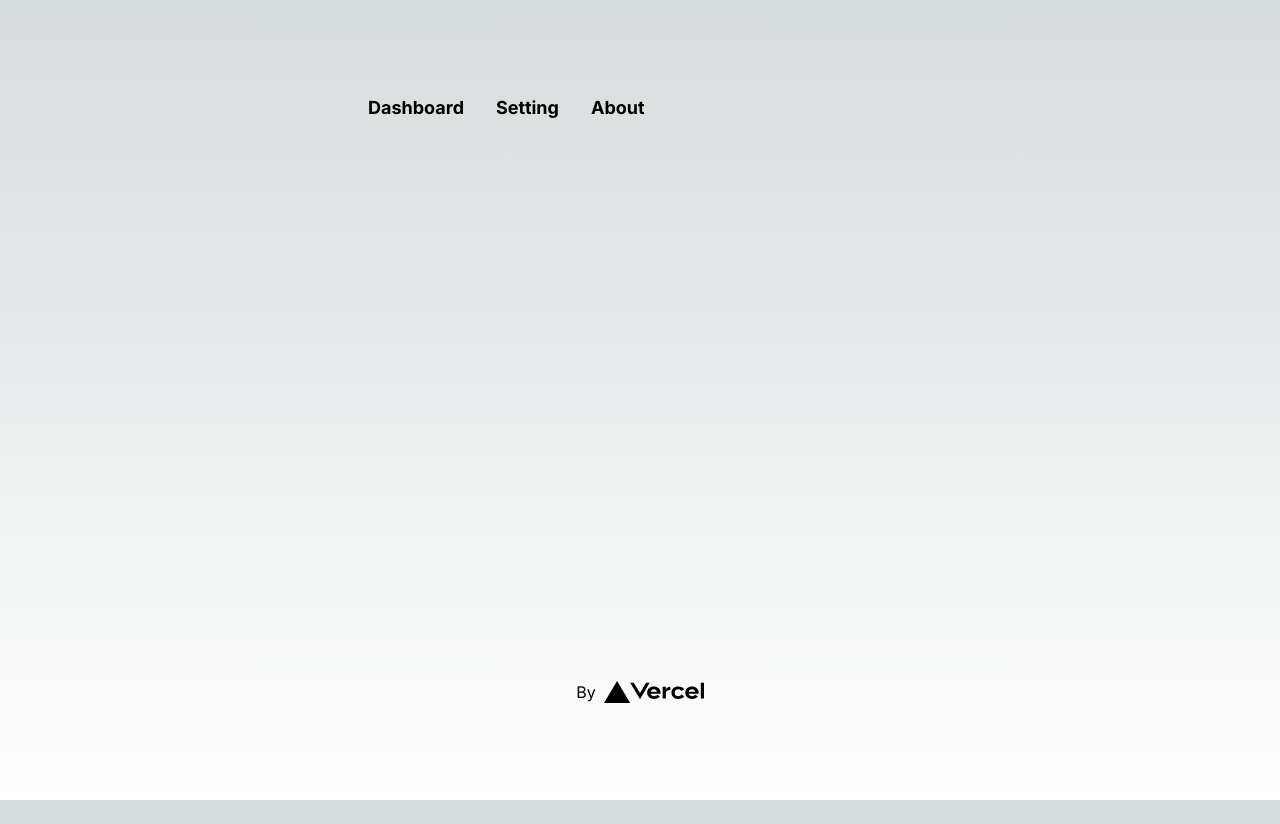
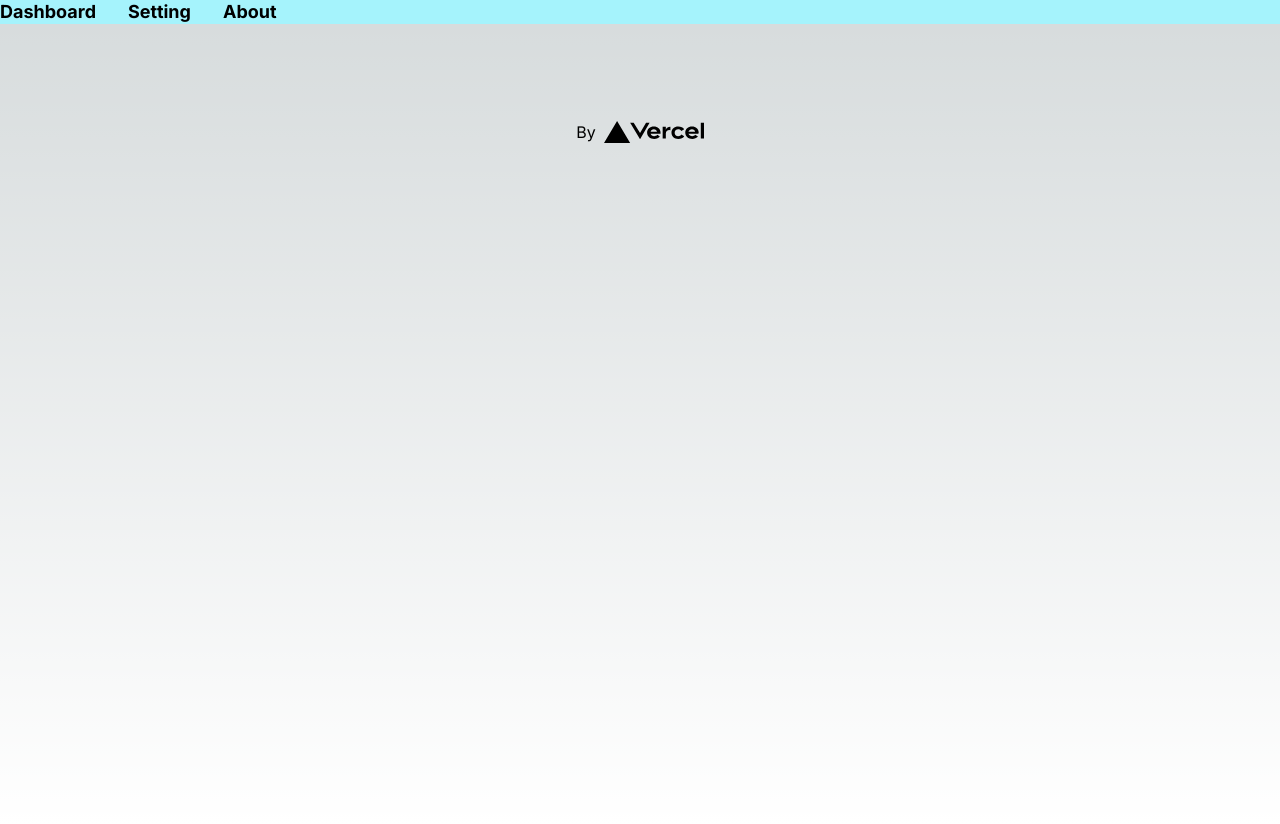
Before and after one commit to marieooq/nextjs-playground, a Next.js app: page / in a window 1280 px wide. Before the commit the page ends 800 px from the top, so only its background shows below. Built offline with nearby package versions, Linux system fonts and the light colour scheme.

Commit message:
created Navigation

```diff
--- a/app/layout.tsx
+++ b/app/layout.tsx
@@ -1,5 +1,6 @@
 import "./globals.css";
 import { Inter } from "next/font/google";
+import { Navigation } from "./ui/Navigation";
 
 const inter = Inter({ subsets: ["latin"] });
 
@@ -15,7 +16,16 @@ export default function RootLayout({
 }) {
   return (
     <html lang="en">
-      <body className={inter.className}>{children}</body>
+      <body className={inter.className}>
+        <Navigation
+          navLinks={[
+            { href: "/dashboard", name: "Dashboard" },
+            { href: "/setting", name: "Setting" },
+            { href: "/about", name: "About" },
+          ]}
+        />
+        {children}
+      </body>
     </html>
   );
 }
--- a/app/page.tsx
+++ b/app/page.tsx
@@ -1,30 +1,8 @@
 import Image from "next/image";
-import Link from "next/link";
 
 export default function Home() {
   return (
     <main className="flex min-h-screen flex-col items-center justify-between p-24">
-      <div className="w-1/2 flex items-center space-x-8">
-        <Link
-          href="/dashboard"
-          className="inline-block text-lg leading-6 font-bold"
-        >
-          Dashboard
-        </Link>
-        <Link
-          href="/setting"
-          className="inline-block text-lg leading-6 font-bold"
-        >
-          Setting
-        </Link>
-        <Link
-          href="/about"
-          className="inline-block text-lg leading-6 font-bold"
-        >
-          About
-        </Link>
-      </div>
-
       <a
         className="pointer-events-none flex place-items-center gap-2 p-8 lg:pointer-events-auto lg:p-0"
         href="https://vercel.com?utm_source=create-next-app&utm_medium=appdir-template&utm_campaign=create-next-app"
--- /dev/null
+++ b/app/ui/Navigation.tsx
@@ -0,0 +1,32 @@
+"use client";
+
+import { usePathname } from "next/navigation";
+import Link from "next/link";
+import classNames from "classnames";
+
+type navLinksType = { href: string; name: string }[];
+
+export function Navigation({ navLinks }: { navLinks: navLinksType }) {
+  const pathname = usePathname();
+
+  return (
+    <div className="w-full flex items-center space-x-8 bg-cyan-200">
+      {navLinks.map((link) => {
+        const isActive = pathname.startsWith(link.href);
+
+        return (
+          <Link
+            className={classNames("inline-block text-lg leading-6 font-bold ", {
+              "text-orange-600": isActive,
+              "text-black": !isActive,
+            })}
+            href={link.href}
+            key={link.name}
+          >
+            {link.name}
+          </Link>
+        );
+      })}
+    </div>
+  );
+}
--- a/package.json
+++ b/package.json
@@ -13,6 +13,7 @@
     "@types/react": "18.2.14",
     "@types/react-dom": "18.2.6",
     "autoprefixer": "10.4.14",
+    "classnames": "^2.3.2",
     "eslint": "8.43.0",
     "eslint-config-next": "13.4.7",
     "next": "13.4.7",
```
Also changed, not shown: 1 other file (tests, documents, lock files or other folders).
